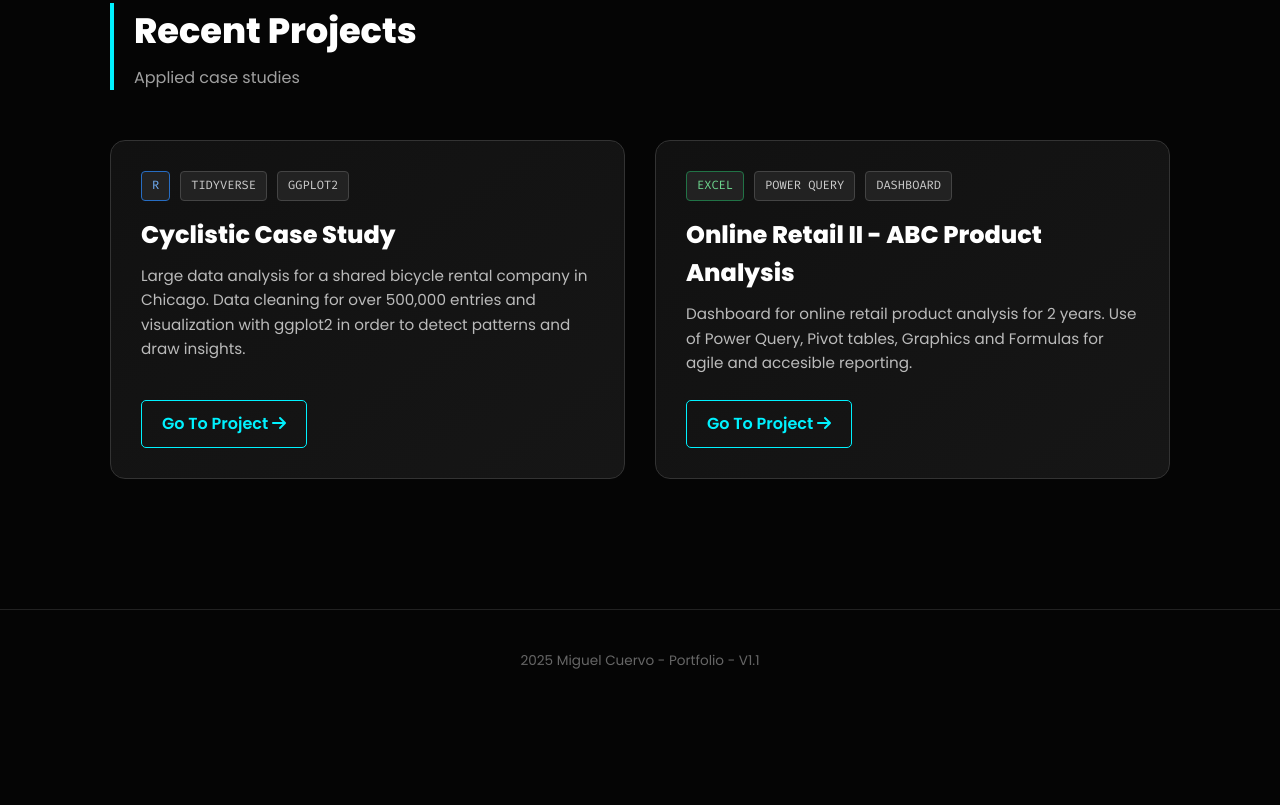
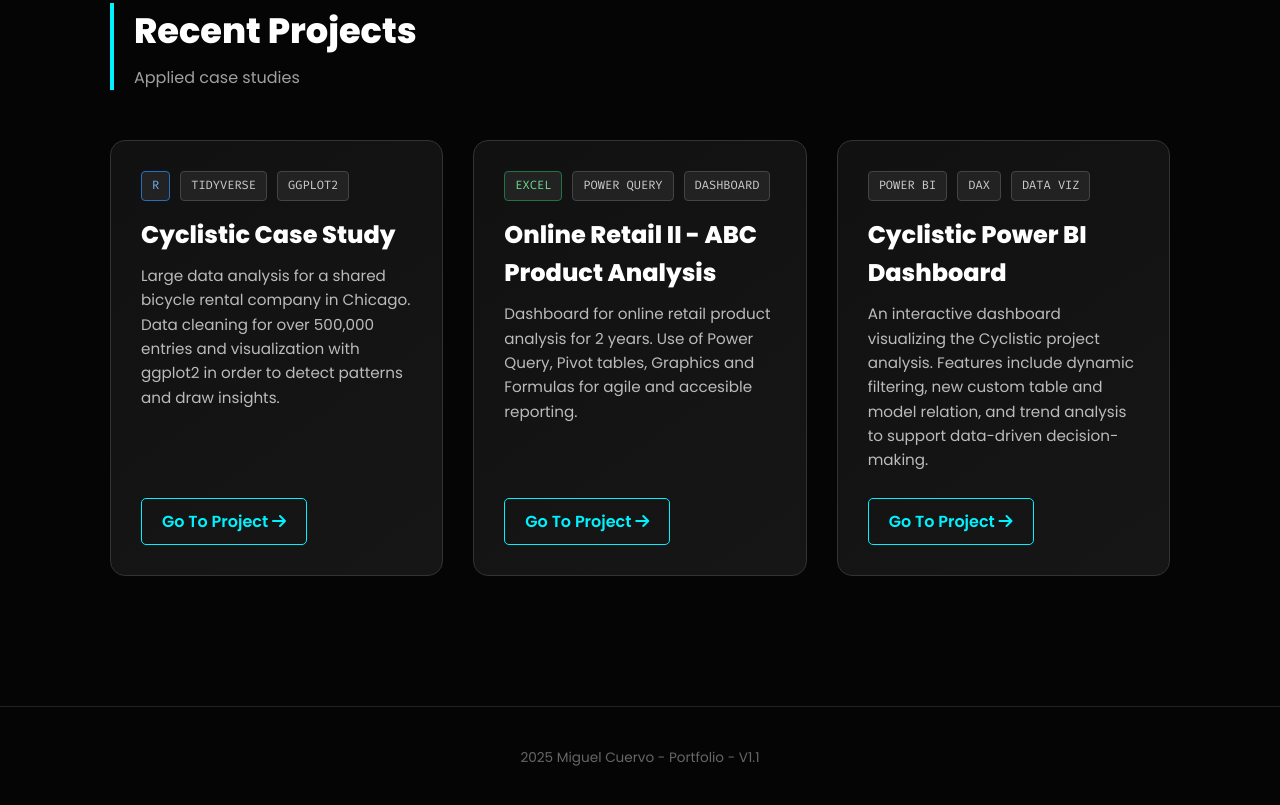
Before and after one commit to miguel-cuervo/portfolio-landing-page, a plain HTML site: page index.html in a window 1280 px wide. Shown: the part 1247-2052 px from the top of the page. Before the commit the page ends 1959 px from the top, so only its background shows below. Drawn offline with Linux system fonts and the light colour scheme.

Commit message:
Update index.html

```diff
--- a/index.html
+++ b/index.html
@@ -288,6 +288,22 @@ To further enhance my analytical capabilities, I recently completed the Google D
                     Go To Project <i class="fas fa-arrow-right"></i>
                 </a>
             </article>
+            <article class="project-card">
+    <div>
+        <div class="tech-stack">
+            <span class="tech-tag tag-pbi">POWER BI</span>
+            <span class="tech-tag">DAX</span>
+            <span class="tech-tag">DATA VIZ</span>
+        </div>
+        <h3>Cyclistic Power BI Dashboard</h3>
+        <p>
+            An interactive dashboard visualizing the Cyclistic project analysis. Features include dynamic filtering, new custom table and model relation, and trend analysis to support data-driven decision-making.
+        </p>
+    </div>
+    <a href="https://github.com/miguel-cuervo/cyclistic-PBI-dashboard" target="_blank" class="btn">
+        Go To Project <i class="fas fa-arrow-right"></i>
+    </a>
+</article>
 
         </div>
     </div>
```
